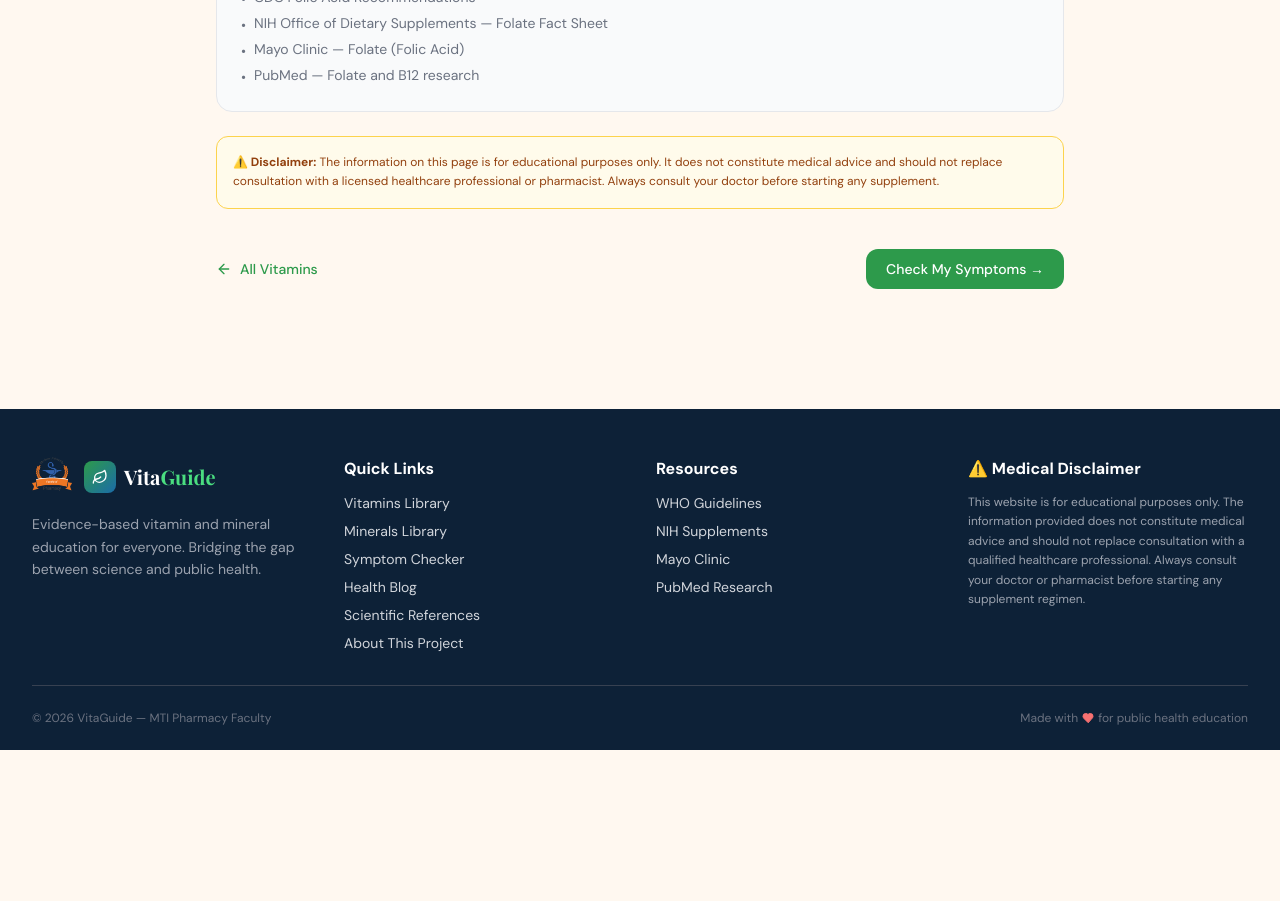
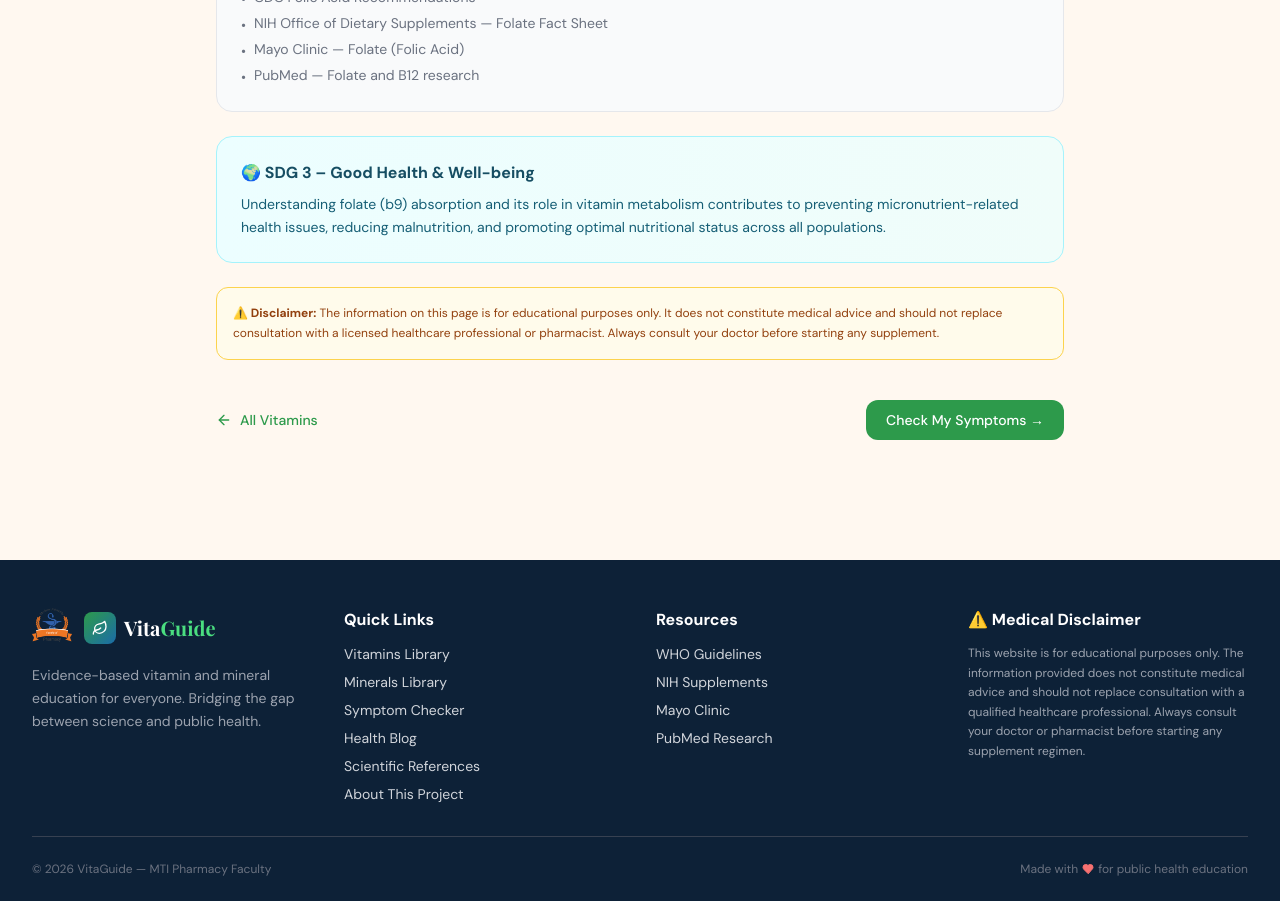
Before and after one commit to Abdelrhman-Ahmed-XD/VitaGuide, a React (Vite) app: page /vitamin/folate in a window 1280 px wide. Shown: the part 3300-4201 px from the top of the page. Before the commit the page ends 4050 px from the top, so only its background shows below. Built offline with nearby package versions, Linux system fonts and the light colour scheme.

Commit message:
VitaGuide

```diff
--- a/src/data/vitamins.js
+++ b/src/data/vitamins.js
@@ -255,9 +255,9 @@ export const vitamins = [
         tagline: "Pantothenic Acid — The Metabolic Workhorse",
         color: "#8B7355",
         gradient: "from-amber-500 to-orange-600",
-        youtube_id: "dQw4w9WgXcQ",
-        youtube_start: 0,
-        youtube_end: 120,
+        youtube_id: "bYbhjEkpjGo",
+        youtube_start: 26,
+        youtube_end: 147,
         benefits: [
             "Essential cofactor in Coenzyme A (CoA) — required for synthesis of all fatty acids, cholesterol, and steroid hormones",
             "Supports energy production from carbohydrates, proteins, and fats",
@@ -384,9 +384,9 @@ export const vitamins = [
         tagline: "Biotin — The Hair & Nail Strengthener",
         color: "#D946A6",
         gradient: "from-pink-500 to-rose-600",
-        youtube_id: "dQw4w9WgXcQ",
-        youtube_start: 0,
-        youtube_end: 120,
+        youtube_id: "bYbhjEkpjGo",
+        youtube_start: 253,
+        youtube_end: 328,
         benefits: [
             "Essential coenzyme in carboxylase enzymes — critical for metabolism of carbohydrates, amino acids, and fatty acids",
             "Supports healthy hair, skin, and nails — often called the 'hair vitamin' due to its role in keratin production",
@@ -581,9 +581,9 @@ export const vitamins = [
         tagline: "The Sunshine Hormone",
         color: "#FFD60A",
         gradient: "from-yellow-300 to-amber-400",
-        youtube_id: "hDfaqTgyqc",
-        youtube_start: 156,
-        youtube_end: 249,
+        video_path: "/videos/vitamin-D,E,K.mp4",
+        video_start: 19,
+        video_end: 438,
         benefits: [
             "Bone & teeth health — enables calcium and phosphorus absorption. Deficiency leads to rickets (children), osteomalacia (adults), and increased osteoporosis risk",
             "Immune support — activates T cells and macrophages. Low levels linked to increased respiratory infections and more severe illness",
@@ -652,9 +652,9 @@ export const vitamins = [
         tagline: "The Antioxidant Protector",
         color: "#70C1B3",
         gradient: "from-teal-400 to-green-400",
-        youtube_id: "hDfaqTgyqc",
-        youtube_start: 156,
-        youtube_end: 249,
+        video_path: "/videos/vitamin-D,E,K.mp4",
+        video_start: 440,
+        video_end: 606,
         benefits: [
             "Group of fat-soluble compounds — most active form is alpha-tocopherol, which protects cell membranes from free radical damage",
             "Powerful antioxidant that reduces oxidative stress and may contribute to healthy aging and chronic disease prevention",
@@ -771,6 +771,9 @@ export const vitamins = [
         tagline: "The Clotting & Bone Vitamin",
         color: "#2D9A4B",
         gradient: "from-green-500 to-emerald-600",
+        video_path: "/videos/vitamin-D,E,K.mp4",
+        video_start: 608,
+        video_end: 760,
         benefits: [
             "Essential for blood clotting — activates coagulation proteins, allowing the body to stop bleeding after injury even from small cuts",
             "Supports bone metabolism — activates proteins that bind calcium into bone, maintaining bone strength and density as people age",
--- a/src/pages/VitaminPage.jsx
+++ b/src/pages/VitaminPage.jsx
@@ -34,7 +34,7 @@ export default function VitaminPage() {
             "vitamin-b1": "0NlkyXqepGs",
             "vitamin-b12": "0oVK6fLlp1g",
             "vitamin-c": "E2iCnZ3LJBQ",
-            "vitamin-d": "hDfaqTgyqc",
+            "vitamin-d": "public/videos/vitamin-D,E,K.mp4",
             "vitamin-e": "VUvJIdWfFfI",
             "vitamin-k": "FaM8CVTNNX4",
             "vitamin-b6": "K-ixPT1-E9g",
@@ -176,9 +176,29 @@ export default function VitaminPage() {
 
 
 
-                {/* YouTube Video */}
+                {/* Video Section */}
                 <div className="bg-white rounded-2xl overflow-hidden shadow-sm border border-gray-100">
                     <div className="relative w-full bg-black" style={{ paddingBottom: "56.25%" }}>
+                        {["vitamin-d", "vitamin-e", "vitamin-k"].includes(id.toLowerCase()) ? (
+                            <video
+                                className="absolute top-0 left-0 w-full h-full object-cover"
+                                controls
+                                muted
+                                autoPlay
+                                ref={(el) => {
+                                    if (el && vitamin.video_start !== undefined) {
+                                        el.currentTime = vitamin.video_start;
+                                        const stopTime = vitamin.video_end || el.duration;
+                                        el.ontimeupdate = () => {
+                                            if (el.currentTime >= stopTime) el.pause();
+                                        };
+                                    }
+                                }}
+                            >
+                                <source src={vitamin.video_path} type="video/mp4" />
+                                Your browser does not support the video tag.
+                            </video>
+                        ) : (
                             <iframe
                                 title={`Everything about ${vitamin.name}`}
                                 className="absolute top-0 left-0 w-full h-full"
@@ -187,6 +207,7 @@ export default function VitaminPage() {
                                 allow="accelerometer; autoplay; clipboard-write; encrypted-media; gyroscope; picture-in-picture"
                                 allowFullScreen
                             />
+                        )}
                     </div>
                     <div className="p-4 bg-gray-50">
                         <p className="text-xs text-gray-500">Video: Everything you need to know about {vitamin.name}</p>
@@ -269,6 +290,16 @@ export default function VitaminPage() {
                     </ul>
                 </div>
 
+
+
+
+                {/* SDG Alignment */}
+                <div className="bg-gradient-to-r from-cyan-50 to-teal-50 border border-cyan-200 rounded-2xl p-6">
+                    <h3 className="font-bold text-cyan-900 mb-2">🌍 SDG 3 – Good Health & Well-being</h3>
+                    <p className="text-cyan-800 text-sm leading-relaxed">
+                        Understanding {vitamin.name.toLowerCase()} absorption and its role in vitamin metabolism contributes to preventing micronutrient-related health issues, reducing malnutrition, and promoting optimal nutritional status across all populations.
+                    </p>
+                </div>
                 {/* Disclaimer */}
                 <div className="bg-amber-50 border border-amber-300 rounded-xl p-4">
                     <p className="text-amber-800 text-xs leading-relaxed">
```
Also changed, not shown: 1 other file (tests, documents, lock files or other folders). Lines whose indentation alone changed are shown as unchanged.
